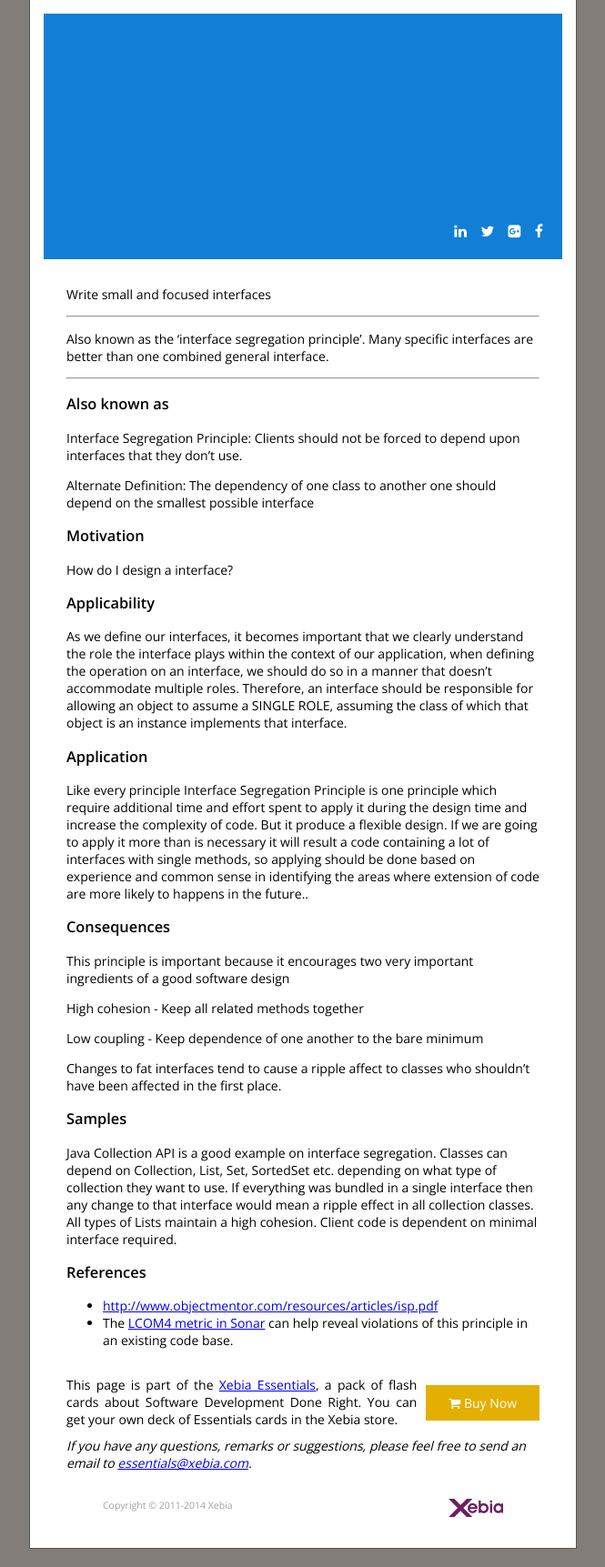
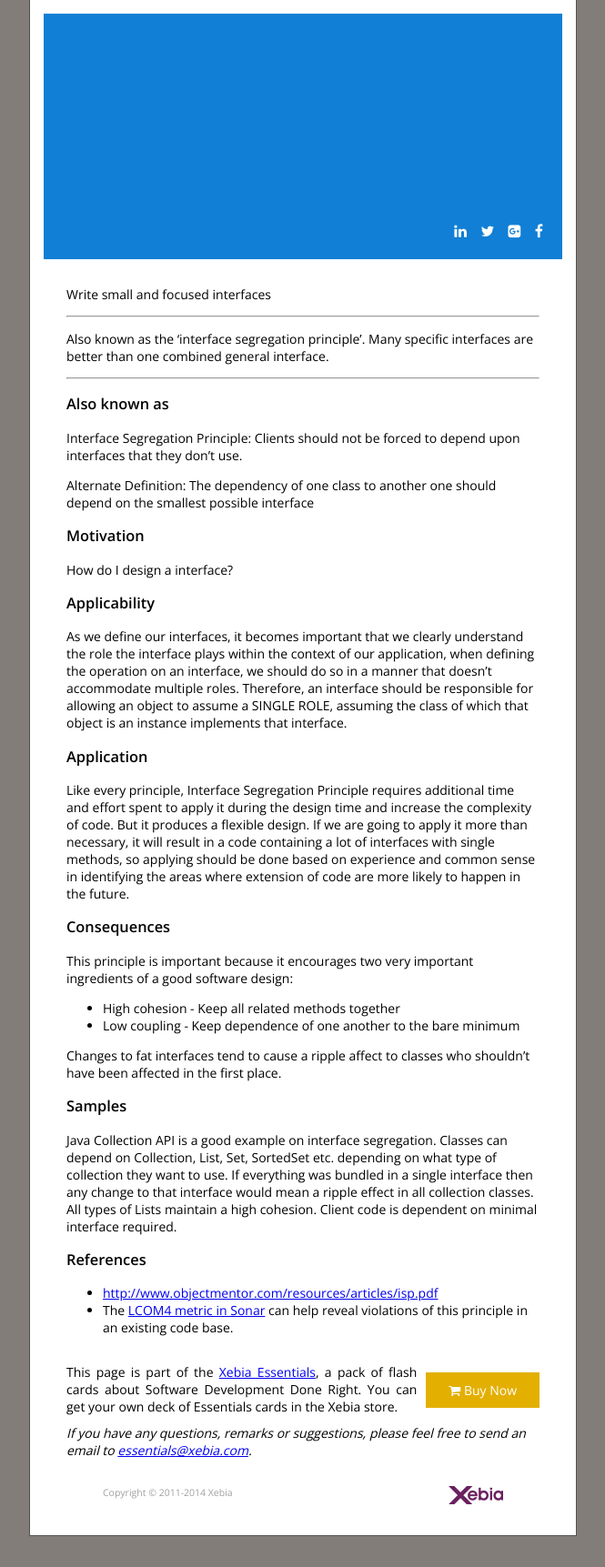
Before and after one commit to xebia/essentials, a Jekyll site: the page built from focused-interfaces.md, in a window 1280 px wide. Shown: the whole page at 91% size, without its empty margins (307-972 px from the left). Built offline with Jekyll 4.4.1, drawn with Linux system fonts in a browser that asks for light colours; nearby versions of some CDN libraries; Markdown is read by kramdown in place of the engine named in the settings.

Commit message:
Fix various typos in focused-interfaces card

```diff
--- a/focused-interfaces.md
+++ b/focused-interfaces.md
@@ -30,15 +30,14 @@ As we define our interfaces, it becomes important that we clearly understand the
 
 ### Application
 
-Like every principle Interface Segregation Principle is one principle which require additional time and effort spent to apply it during the design time and increase the complexity of code. But it produce a flexible design. If we are going to apply it more than is necessary it will result a code containing a lot of interfaces with single methods, so applying should be done based on experience and common sense in identifying the areas where extension of code are more likely to happens in the future..
+Like every principle, Interface Segregation Principle requires additional time and effort spent to apply it during the design time and increase the complexity of code. But it produces a flexible design. If we are going to apply it more than necessary, it will result in a code containing a lot of interfaces with single methods, so applying should be done based on experience and common sense in identifying the areas where extension of code are more likely to happen in the future.
 
 ### Consequences
 
-This principle is important because it encourages two very important ingredients of a good software design
+This principle is important because it encourages two very important ingredients of a good software design:
 
-High cohesion - Keep all related methods together
-
-Low coupling - Keep dependence of one another to the bare minimum
+* High cohesion - Keep all related methods together
+* Low coupling - Keep dependence of one another to the bare minimum
 
 Changes to fat interfaces tend to cause a ripple affect to classes who shouldn't have been affected in the first place.
 
```
